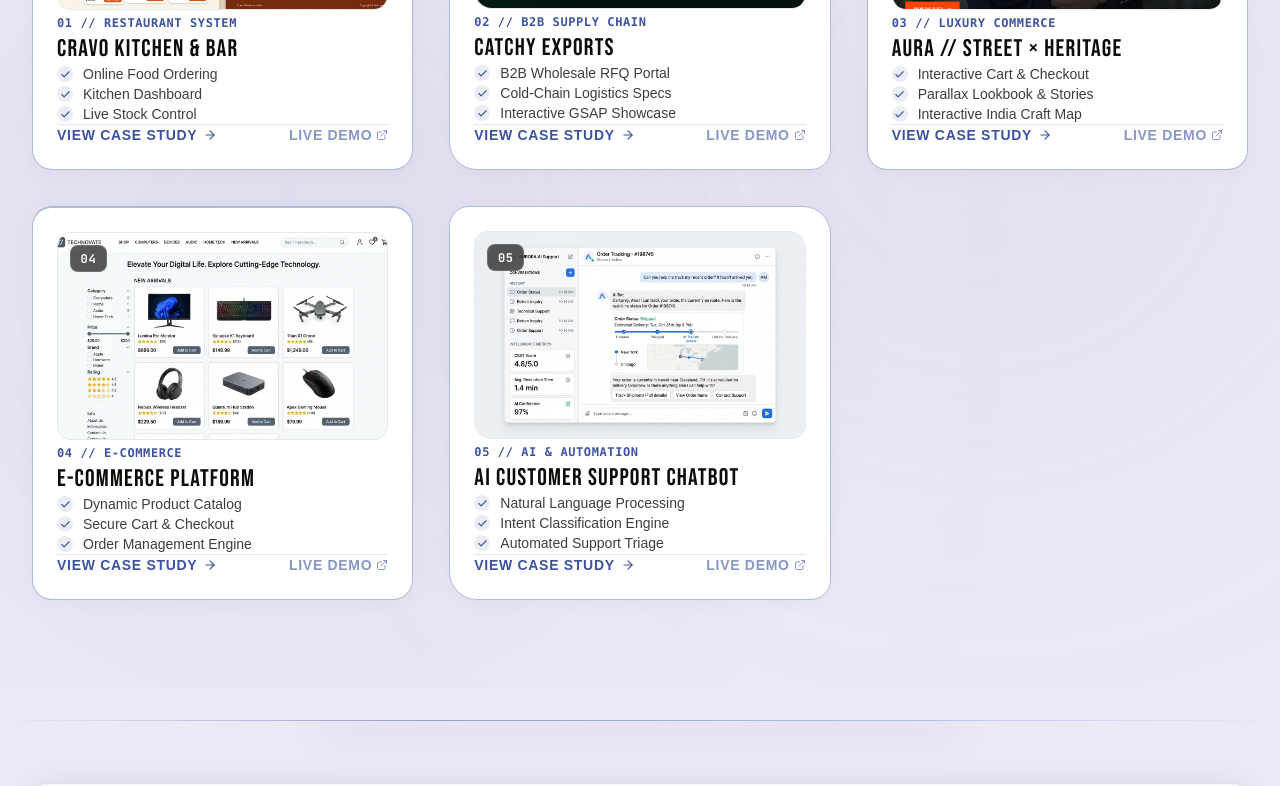
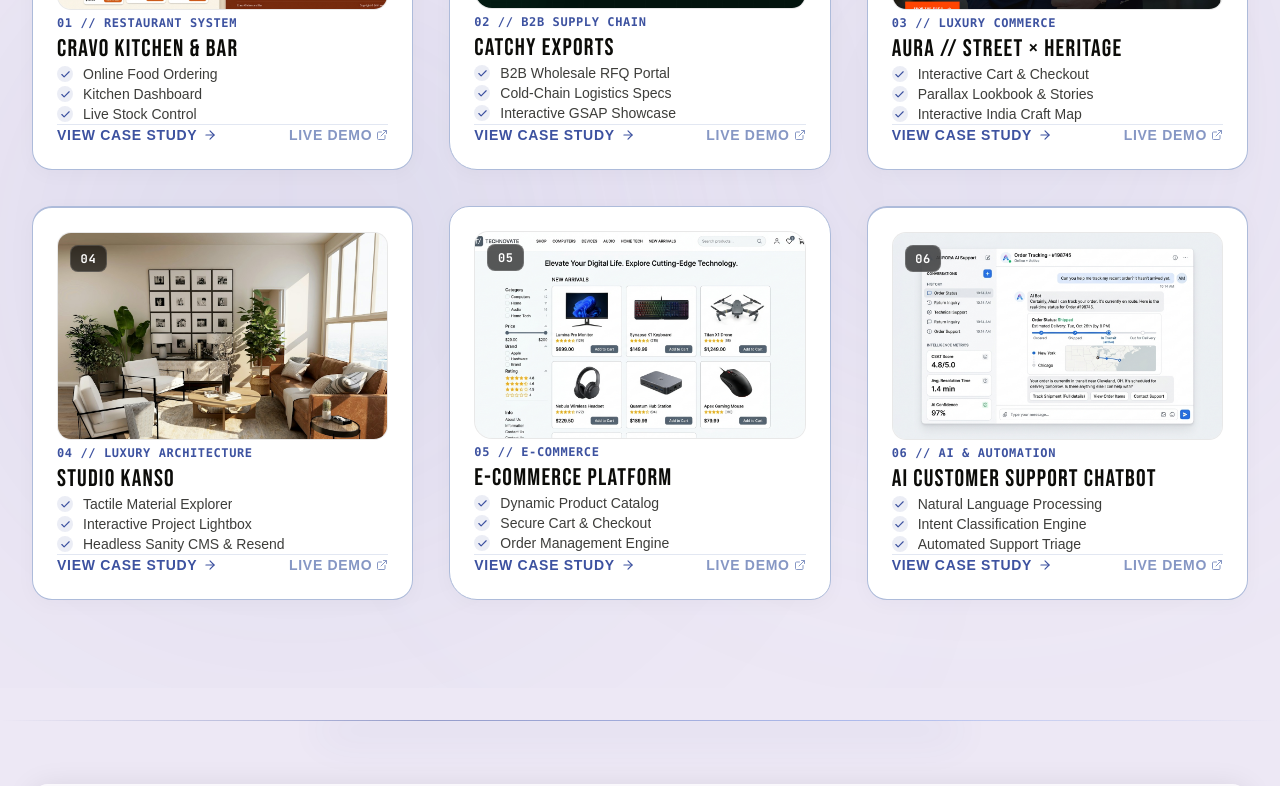
Before and after one commit to ravichandran37/nexwe_fronend, a React (Vite) app: page /projects in a window 1280 px wide. Shown: the part 491-1277 px from the top of the page. Built offline with nearby package versions, Linux system fonts and the light colour scheme.

Commit message:
feat(projects): add Studio Kanso luxury architecture case study and showcase

```diff
--- a/src/components/Projects/CaseStudyModal.jsx
+++ b/src/components/Projects/CaseStudyModal.jsx
@@ -34,7 +34,9 @@ const CaseStudyModal = ({ project, onClose }) => {
     onClose();
     openScheduleModal({
       projectTitle: project.title,
-      service: project.title.toLowerCase().includes('cravo') || project.title.toLowerCase().includes('restaurant')
+      service: project.title.toLowerCase().includes('kanso') || project.title.toLowerCase().includes('interior')
+        ? 'Luxury Interior Architecture & Spatial Platform'
+        : project.title.toLowerCase().includes('cravo') || project.title.toLowerCase().includes('restaurant')
         ? 'Full-Stack Restaurant & Ordering Platform'
         : project.title.toLowerCase().includes('aura') || project.title.toLowerCase().includes('fashion')
         ? 'Luxury E-Commerce & Brand Platform'
--- a/src/components/Terminal/InteractiveTerminal.jsx
+++ b/src/components/Terminal/InteractiveTerminal.jsx
@@ -14,7 +14,7 @@ const InteractiveTerminal = () => {
     help: 'Available commands:\n  help     - show this message\n  about    - read about us\n  skills   - list our tech stack\n  projects - list featured projects\n  contact  - get our contact info\n  clear    - clear terminal',
     about: 'Nexwe Solutions is a team of passionate developers dedicated to building modern web applications and solving real-world problems through technology. We work across the full stack — from responsive user interfaces to backend APIs, databases, and intelligent applications.',
     skills: 'Frontend: React, TypeScript, JavaScript, Tailwind CSS, HTML/CSS\nBackend: Node.js, Express.js, Python, Django, REST APIs\nDatabase: MySQL, SQLite, PostgreSQL\nAI: NLP, Scikit-learn',
-    projects: '1. Cravo Kitchen & Bar (https://cravo-two.vercel.app)\n2. E-Commerce Web Application\n3. AI Customer Support Chatbot\nScroll to the Projects section to explore interactive case studies & live demos.',
+    projects: '1. Cravo Kitchen & Bar (https://cravo-two.vercel.app)\n2. Catchy Exports (https://catchyexports.vercel.app)\n3. Aura Streetwear (https://aura-virid-eta.vercel.app)\n4. Studio Kanso (https://studio-kanso.vercel.app)\nScroll to the Projects section to explore interactive case studies & live demos.',
     contact: 'Email: nexwesolutions@gmail.com\nPhone: +91 6379833975',
   };
 
--- a/src/config/seoConfig.js
+++ b/src/config/seoConfig.js
@@ -30,9 +30,9 @@ export const pageSeoData = {
   },
   projects: {
     title: "Portfolio & Case Studies | Nexwe Solutions Software Agency",
-    description: "Explore full-stack web applications, restaurant ordering platforms, e-commerce systems, and AI chatbot case studies built with React, Node.js, Python, Django, and modern cloud architecture by Nexwe.",
+    description: "Explore bespoke luxury interior platforms, restaurant ordering systems, B2B export portals, luxury streetwear e-commerce, and AI chatbot case studies built by Nexwe.",
     canonical: "https://nexwe.in/projects",
-    keywords: "nexwe portfolio, cravo kitchen and bar, restaurant ordering system, full stack project case studies, python django projects, react web app showcase, ai chatbot development"
+    keywords: "nexwe portfolio, studio kanso luxury interior architecture, cravo kitchen and bar, catchy exports b2b portal, aura luxury streetwear, restaurant ordering system, full stack project case studies, python django projects, react web app showcase"
   },
   services: {
     title: "Software Engineering Services | Web, Mobile & Security | Nexwe",
--- a/src/data/projects.js
+++ b/src/data/projects.js
@@ -74,7 +74,31 @@ export const projects = [
   {
     id: 4,
     number: "04",
-    editorialLabel: "04 // E-COMMERCE",
+    editorialLabel: "04 // LUXURY ARCHITECTURE",
+    title: "STUDIO KANSO",
+    image: "/projects/studiokanso.jpg",
+    liveUrl: "https://studio-kanso.vercel.app/",
+    features: [
+      "Tactile Material Explorer",
+      "Interactive Project Lightbox",
+      "Headless Sanity CMS & Resend"
+    ],
+    badges: ["Next.js 16", "React 19", "TypeScript", "Tailwind CSS v4", "GSAP 3", "Sanity CMS", "Resend API", "Zod"],
+    caseStudy: {
+      overview: "Studio Kanso is a bespoke, production-ready digital atelier engineered for a luxury interior architecture and spatial design studio. Founded on wabi-sabi modernism and tactile materiality, the platform features dynamic architectural reveals, a tactile material explorer, interactive commission case studies with accessible lightboxes, headless Sanity Studio content synchronization, and server-validated consultation dispatch.",
+      problem: "High-end architectural ateliers require digital experiences that mirror the tactile, restrained luxury of physical spaces. Standard website templates rely on generic grids, lack visceral typography, fail to highlight material provenance (travertine, slaked lime, smoked oak), and lack robust headless CMS workflows for architectural portfolios.",
+      solution: "Engineered an editorial, high-performance web experience leveraging Next.js App Router, React 19, and Tailwind CSS v4 paired with Cormorant Garamond and Manrope typography. Integrated GSAP 3 scroll animations, an interactive Materiality Explorer, before/after renovation sliders, dual-mode embedded demo datasets with headless Sanity Studio, and server-validated consultation inquiries via Resend.",
+      features: "Architectural hero with clip-path reveal, interactive portfolio filtering (Residential, Commercial, Hospitality, Villas, Apartments), full commission case studies with finish schedules & before/after sliders, Tactile Material Explorer, pinned 4-phase process sequence, Sanity Studio mounted at /cms, sliding-window rate limiting, and WhatsApp direct studio chat generation.",
+      architecture: "Modern full-stack SSR/SSG architecture built with Next.js 16 App Router, React 19, TypeScript, and Tailwind CSS v4. Content orchestration is backed by Sanity CMS schemas with automatic high-fidelity fallback to embedded demo content. API routes enforce strict Zod validation, honeypot spam protection, and transactional notification dispatch via Resend.",
+      technologies: "Next.js 16, React 19, TypeScript, Tailwind CSS v4, GSAP 3, Sanity CMS, Resend, React Hook Form, Zod, Cormorant Garamond, Vercel.",
+      challenges: "Balancing rich full-bleed imagery and buttery 60fps GSAP kinetic scroll interactions with strict Core Web Vitals, sub-second initial load times, and ensuring zero mock stub artifacts during offline or Sanity API transitions.",
+      result: "Deployed live to production at studio-kanso.vercel.app with immaculate responsive performance, establishing a benchmark digital presence for luxury interior architecture and bespoke spatial design."
+    }
+  },
+  {
+    id: 5,
+    number: "05",
+    editorialLabel: "05 // E-COMMERCE",
     title: "E-COMMERCE PLATFORM",
     image: "/projects/ecommerce.jpg",
     liveUrl: "https://cravo-two.vercel.app",
@@ -96,9 +120,9 @@ export const projects = [
     }
   },
   {
-    id: 5,
-    number: "05",
-    editorialLabel: "05 // AI & AUTOMATION",
+    id: 6,
+    number: "06",
+    editorialLabel: "06 // AI & AUTOMATION",
     title: "AI CUSTOMER SUPPORT CHATBOT",
     image: "/projects/chatbot.jpg",
     liveUrl: "https://cravo-two.vercel.app",
```
Also changed, not shown: public/projects/studiokanso.jpg (added).
